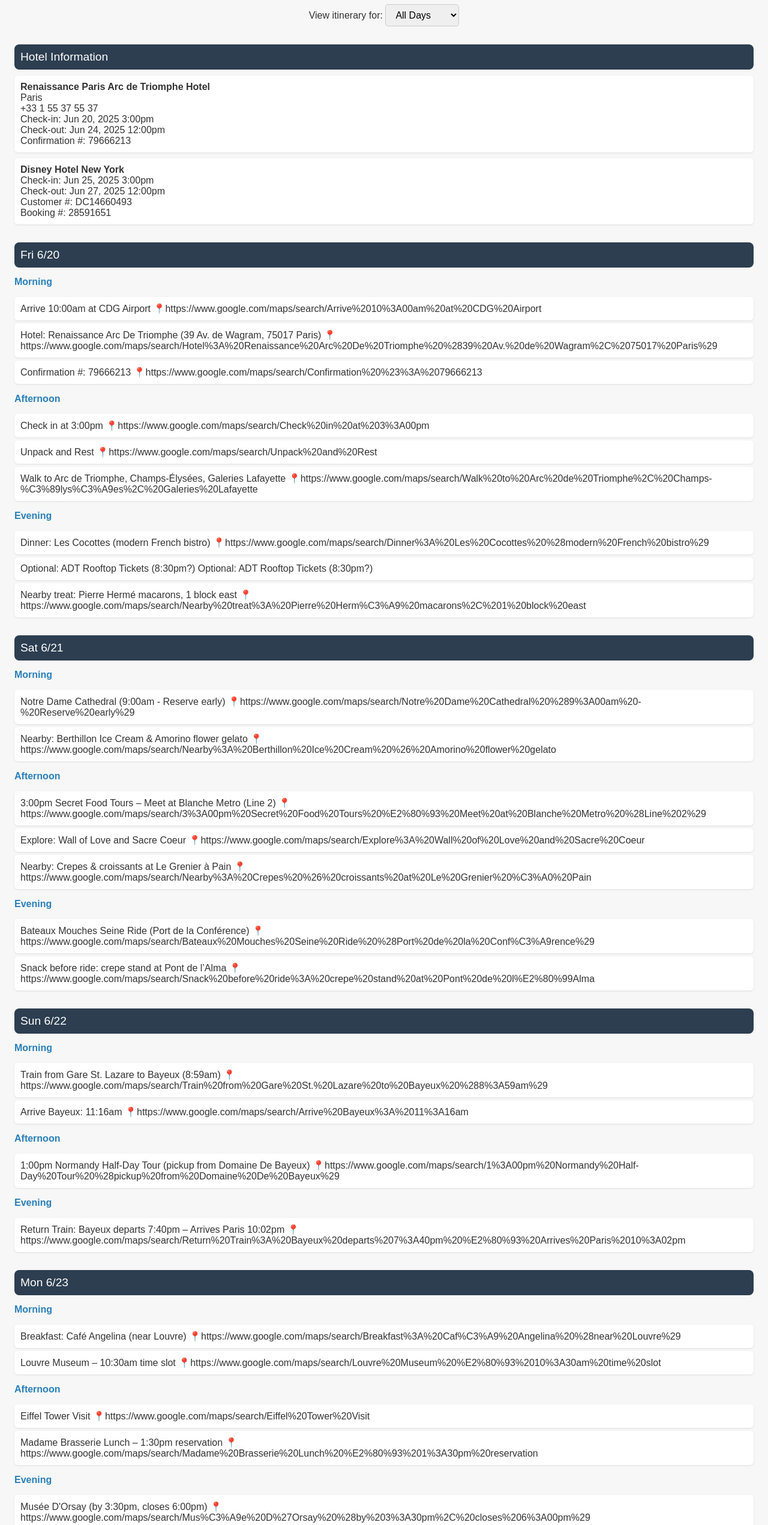
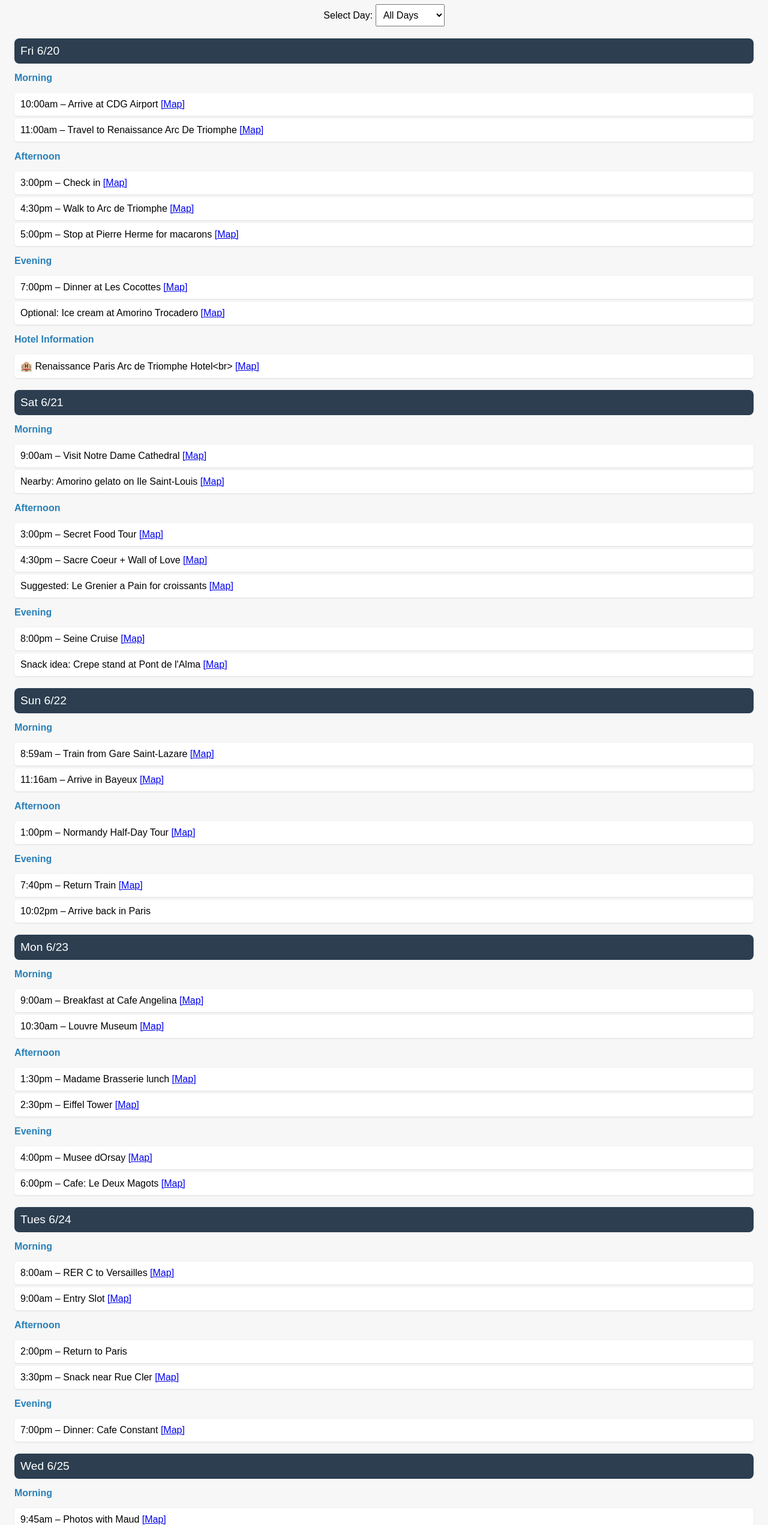
Before and after one commit to saappo/paris, a plain HTML site: page index.html in a window 1280 px wide. Shown: the part 97-2639 px from the top of the page at 60% size. Drawn offline with Linux system fonts and the light colour scheme.

Commit message:
Update index.html
final from chatgpt, still need to fix disney rides

```diff
--- a/index.html
+++ b/index.html
@@ -1,20 +1,20 @@
+
 
 <!DOCTYPE html>
 <html>
 <head>
   <meta charset="UTF-8">
-    <title>Paris Travel Itinerary</title>
+  <title>Paris Itinerary with Maps</title>
   <meta name="viewport" content="width=device-width, initial-scale=1">
   <style>
-        body { font-family: Arial, sans-serif; background: #f7f7f7; padding: 1em; color: #333; }
+    body { font-family: Arial, sans-serif; background: #f7f7f7; padding: 1em; }
     h1 { text-align: center; }
-        .dropdown { margin: 20px auto; text-align: center; }
-        select { padding: 8px 12px; font-size: 16px; border-radius: 5px; border: 1px solid #ccc; }
-        .hotel, .day { margin-top: 30px; padding: 10px; background: #2c3e50; color: white; border-radius: 8px; font-size: 1.2em; }
+    .dropdown { text-align: center; margin: 1em; }
+    select { padding: 0.5em; font-size: 1em; }
+    .day { background: #2c3e50; color: white; padding: 10px; margin-top: 20px; border-radius: 8px; font-size: 1.2em; }
     .section { margin-top: 15px; font-weight: bold; color: #2980b9; }
-        ul { list-style-type: none; padding-left: 0; }
-        li { background: white; padding: 10px; margin: 5px 0; border-radius: 6px; box-shadow: 0 1px 3px rgba(0,0,0,0.1); word-break: break-word; }
-        .hotel-info { background: white; padding: 10px; margin: 10px 0; border-radius: 6px; box-shadow: 0 1px 3px rgba(0,0,0,0.1); }
+    ul { list-style: none; padding-left: 0; }
+    li { background: #fff; padding: 10px; margin: 5px 0; border-radius: 5px; box-shadow: 0 1px 3px rgba(0,0,0,0.1); word-wrap: break-word; }
   </style>
   <script>
     function filterDays() {
@@ -31,10 +31,9 @@
   </script>
 </head>
 <body>
-    <h1>Paris Travel Itinerary</h1>
-
+  <h1>Paris Itinerary</h1>
   <div class="dropdown">
-        <label for="daySelector">View itinerary for: </label>
+    <label for="daySelector">Select Day: </label>
     <select id="daySelector" onchange="filterDays()">
       <option value="all">All Days</option>
 
@@ -57,23 +56,6 @@
     </select>
   </div>
 
-    <div class="hotel">Hotel Information</div>
-    <div class="hotel-info">
-        <strong>Renaissance Paris Arc de Triomphe Hotel</strong><br>
-        Paris<br>
-        +33 1 55 37 55 37<br>
-        Check-in: Jun 20, 2025 3:00pm<br>
-        Check-out: Jun 24, 2025 12:00pm<br>
-        Confirmation #: 79666213
-    </div>
-    <div class="hotel-info">
-        <strong>Disney Hotel New York</strong><br>
-        Check-in: Jun 25, 2025 3:00pm<br>
-        Check-out: Jun 27, 2025 12:00pm<br>
-        Customer #: DC14660493<br>
-        Booking #: 28591651
-    </div>
-
 
     <div class="day-block" data-day="Fri 6/20">
       <div class="day">Fri 6/20</div>
@@ -81,33 +63,52 @@
         <div class="section">Morning</div>
         <ul>
 
-                <li>Arrive 10:00am at CDG Airport 📍https://www.google.com/maps/search/Arrive%2010%3A00am%20at%20CDG%20Airport</li>
 
-                <li>Hotel: Renaissance Arc De Triomphe (39 Av. de Wagram, 75017 Paris) 📍https://www.google.com/maps/search/Hotel%3A%20Renaissance%20Arc%20De%20Triomphe%20%2839%20Av.%20de%20Wagram%2C%2075017%20Paris%29</li>
+              <li>10:00am – Arrive at CDG Airport <a href="https://www.google.com/maps/search/CDG%20Airport" target="_blank">[Map]</a></li>
 
-                <li>Confirmation #: 79666213 📍https://www.google.com/maps/search/Confirmation%20%23%3A%2079666213</li>
+
+
+              <li>11:00am – Travel to Renaissance Arc De Triomphe <a href="https://www.google.com/maps/search/Renaissance%20Arc%20De%20Triomphe" target="_blank">[Map]</a></li>
+
 
         </ul>
 
         <div class="section">Afternoon</div>
         <ul>
 
-                <li>Check in at 3:00pm 📍https://www.google.com/maps/search/Check%20in%20at%203%3A00pm</li>
 
-                <li>Unpack and Rest 📍https://www.google.com/maps/search/Unpack%20and%20Rest</li>
+              <li>3:00pm – Check in <a href="https://www.google.com/maps/search/Renaissance%20Arc%20De%20Triomphe" target="_blank">[Map]</a></li>
 
-                <li>Walk to Arc de Triomphe, Champs-Élysées, Galeries Lafayette 📍https://www.google.com/maps/search/Walk%20to%20Arc%20de%20Triomphe%2C%20Champs-%C3%89lys%C3%A9es%2C%20Galeries%20Lafayette</li>
+
+
+              <li>4:30pm – Walk to Arc de Triomphe <a href="https://www.google.com/maps/search/Arc%20de%20Triomphe" target="_blank">[Map]</a></li>
+
+
+
+              <li>5:00pm – Stop at Pierre Herme for macarons <a href="https://www.google.com/maps/search/Pierre%20Herme%20Champs-Elysees" target="_blank">[Map]</a></li>
+
 
         </ul>
 
         <div class="section">Evening</div>
         <ul>
 
-                <li>Dinner: Les Cocottes (modern French bistro) 📍https://www.google.com/maps/search/Dinner%3A%20Les%20Cocottes%20%28modern%20French%20bistro%29</li>
 
-                <li>Optional: ADT Rooftop Tickets (8:30pm?) Optional: ADT Rooftop Tickets (8:30pm?)</li>
+              <li>7:00pm – Dinner at Les Cocottes <a href="https://www.google.com/maps/search/Les%20Cocottes%20Eiffel%20Tower" target="_blank">[Map]</a></li>
 
-                <li>Nearby treat: Pierre Hermé macarons, 1 block east 📍https://www.google.com/maps/search/Nearby%20treat%3A%20Pierre%20Herm%C3%A9%20macarons%2C%201%20block%20east</li>
+
+
+              <li>Optional: Ice cream at Amorino Trocadero <a href="https://www.google.com/maps/search/Amorino%20Trocadero" target="_blank">[Map]</a></li>
+
+
+        </ul>
+
+        <div class="section">Hotel Information</div>
+        <ul>
+
+
+              <li>🏨 Renaissance Paris Arc de Triomphe Hotel&lt;br&gt; <a href="&lt;a href=&#39;https://www.google.com/maps/search/Renaissance%20Arc%20De%20Triomphe&#39; target=&#39;_blank&#39;&gt;39 Av. de Wagram, 75017 Paris&lt;/a&gt;&lt;br&gt;Phone: +33 1 55 37 55 37&lt;br&gt;Check-in: Jun 20, 2025 3:00pm&lt;br&gt;Check-out: Jun 24, 2025 12:00pm&lt;br&gt;Confirmation #: 79666213" target="_blank">[Map]</a></li>
+
 
         </ul>
 
@@ -119,29 +120,43 @@
         <div class="section">Morning</div>
         <ul>
 
-                <li>Notre Dame Cathedral (9:00am - Reserve early) 📍https://www.google.com/maps/search/Notre%20Dame%20Cathedral%20%289%3A00am%20-%20Reserve%20early%29</li>
 
-                <li>Nearby: Berthillon Ice Cream & Amorino flower gelato 📍https://www.google.com/maps/search/Nearby%3A%20Berthillon%20Ice%20Cream%20%26%20Amorino%20flower%20gelato</li>
+              <li>9:00am – Visit Notre Dame Cathedral <a href="https://www.google.com/maps/search/Notre%20Dame%20Paris" target="_blank">[Map]</a></li>
+
+
+
+              <li>Nearby: Amorino gelato on Ile Saint-Louis <a href="https://www.google.com/maps/search/Amorino%20Notre%20Dame%20Paris" target="_blank">[Map]</a></li>
+
 
         </ul>
 
         <div class="section">Afternoon</div>
         <ul>
 
-                <li>3:00pm Secret Food Tours – Meet at Blanche Metro (Line 2) 📍https://www.google.com/maps/search/3%3A00pm%20Secret%20Food%20Tours%20%E2%80%93%20Meet%20at%20Blanche%20Metro%20%28Line%202%29</li>
 
-                <li>Explore: Wall of Love and Sacre Coeur 📍https://www.google.com/maps/search/Explore%3A%20Wall%20of%20Love%20and%20Sacre%20Coeur</li>
+              <li>3:00pm – Secret Food Tour <a href="https://www.google.com/maps/search/Blanche%20Metro%20Paris" target="_blank">[Map]</a></li>
 
-                <li>Nearby: Crepes & croissants at Le Grenier à Pain 📍https://www.google.com/maps/search/Nearby%3A%20Crepes%20%26%20croissants%20at%20Le%20Grenier%20%C3%A0%20Pain</li>
+
+
+              <li>4:30pm – Sacre Coeur + Wall of Love <a href="https://www.google.com/maps/search/Sacre%20Coeur" target="_blank">[Map]</a></li>
+
+
+
+              <li>Suggested: Le Grenier a Pain for croissants <a href="https://www.google.com/maps/search/Le%20Grenier%20a%20Pain%20Montmartre" target="_blank">[Map]</a></li>
+
 
         </ul>
 
         <div class="section">Evening</div>
         <ul>
 
-                <li>Bateaux Mouches Seine Ride (Port de la Conférence) 📍https://www.google.com/maps/search/Bateaux%20Mouches%20Seine%20Ride%20%28Port%20de%20la%20Conf%C3%A9rence%29</li>
 
-                <li>Snack before ride: crepe stand at Pont de l’Alma 📍https://www.google.com/maps/search/Snack%20before%20ride%3A%20crepe%20stand%20at%20Pont%20de%20l%E2%80%99Alma</li>
+              <li>8:00pm – Seine Cruise <a href="https://www.google.com/maps/search/Port%20de%20la%20Conference" target="_blank">[Map]</a></li>
+
+
+
+              <li>Snack idea: Crepe stand at Pont de l&#39;Alma <a href="https://www.google.com/maps/search/Pont%20de%20l%20Alma%20Paris" target="_blank">[Map]</a></li>
+
 
         </ul>
 
@@ -153,23 +168,35 @@
         <div class="section">Morning</div>
         <ul>
 
-                <li>Train from Gare St. Lazare to Bayeux (8:59am) 📍https://www.google.com/maps/search/Train%20from%20Gare%20St.%20Lazare%20to%20Bayeux%20%288%3A59am%29</li>
 
-                <li>Arrive Bayeux: 11:16am 📍https://www.google.com/maps/search/Arrive%20Bayeux%3A%2011%3A16am</li>
+              <li>8:59am – Train from Gare Saint-Lazare <a href="https://www.google.com/maps/search/Gare%20Saint-Lazare" target="_blank">[Map]</a></li>
+
+
+
+              <li>11:16am – Arrive in Bayeux <a href="https://www.google.com/maps/search/Bayeux%20Station" target="_blank">[Map]</a></li>
+
 
         </ul>
 
         <div class="section">Afternoon</div>
         <ul>
 
-                <li>1:00pm Normandy Half-Day Tour (pickup from Domaine De Bayeux) 📍https://www.google.com/maps/search/1%3A00pm%20Normandy%20Half-Day%20Tour%20%28pickup%20from%20Domaine%20De%20Bayeux%29</li>
+
+              <li>1:00pm – Normandy Half-Day Tour <a href="https://www.google.com/maps/search/Domaine%20De%20Bayeux" target="_blank">[Map]</a></li>
+
 
         </ul>
 
         <div class="section">Evening</div>
         <ul>
 
-                <li>Return Train: Bayeux departs 7:40pm – Arrives Paris 10:02pm 📍https://www.google.com/maps/search/Return%20Train%3A%20Bayeux%20departs%207%3A40pm%20%E2%80%93%20Arrives%20Paris%2010%3A02pm</li>
+
+              <li>7:40pm – Return Train <a href="https://www.google.com/maps/search/Bayeux%20Station" target="_blank">[Map]</a></li>
+
+
+
+              <li>10:02pm – Arrive back in Paris</li>
+
 
         </ul>
 
@@ -181,27 +208,39 @@
         <div class="section">Morning</div>
         <ul>
 
-                <li>Breakfast: Café Angelina (near Louvre) 📍https://www.google.com/maps/search/Breakfast%3A%20Caf%C3%A9%20Angelina%20%28near%20Louvre%29</li>
 
-                <li>Louvre Museum – 10:30am time slot 📍https://www.google.com/maps/search/Louvre%20Museum%20%E2%80%93%2010%3A30am%20time%20slot</li>
+              <li>9:00am – Breakfast at Cafe Angelina <a href="https://www.google.com/maps/search/Cafe%20Angelina%20Paris" target="_blank">[Map]</a></li>
+
+
+
+              <li>10:30am – Louvre Museum <a href="https://www.google.com/maps/search/Louvre%20Museum" target="_blank">[Map]</a></li>
+
 
         </ul>
 
         <div class="section">Afternoon</div>
         <ul>
 
-                <li>Eiffel Tower Visit 📍https://www.google.com/maps/search/Eiffel%20Tower%20Visit</li>
 
-                <li>Madame Brasserie Lunch – 1:30pm reservation 📍https://www.google.com/maps/search/Madame%20Brasserie%20Lunch%20%E2%80%93%201%3A30pm%20reservation</li>
+              <li>1:30pm – Madame Brasserie lunch <a href="https://www.google.com/maps/search/Madame%20Brasserie%20Eiffel%20Tower" target="_blank">[Map]</a></li>
+
+
+
+              <li>2:30pm – Eiffel Tower <a href="https://www.google.com/maps/search/Eiffel%20Tower%20Paris" target="_blank">[Map]</a></li>
+
 
         </ul>
 
         <div class="section">Evening</div>
         <ul>
 
-                <li>Musée D'Orsay (by 3:30pm, closes 6:00pm) 📍https://www.google.com/maps/search/Mus%C3%A9e%20D%27Orsay%20%28by%203%3A30pm%2C%20closes%206%3A00pm%29</li>
 
-                <li>Nearby: Le Deux Magots (historic café, 15 min walk) 📍https://www.google.com/maps/search/Nearby%3A%20Le%20Deux%20Magots%20%28historic%20caf%C3%A9%2C%2015%20min%20walk%29</li>
+              <li>4:00pm – Musee dOrsay <a href="https://www.google.com/maps/search/Musee%20dOrsay" target="_blank">[Map]</a></li>
+
+
+
+              <li>6:00pm – Cafe: Le Deux Magots <a href="https://www.google.com/maps/search/Le%20Deux%20Magots%20Paris" target="_blank">[Map]</a></li>
+
 
         </ul>
 
@@ -213,27 +252,35 @@
         <div class="section">Morning</div>
         <ul>
 
-                <li>Versailles Day Trip – RER C to Château Rive Gauche 📍https://www.google.com/maps/search/Versailles%20Day%20Trip%20%E2%80%93%20RER%20C%20to%20Ch%C3%A2teau%20Rive%20Gauche</li>
 
-                <li>9:00am Entry Slot 📍https://www.google.com/maps/search/9%3A00am%20Entry%20Slot</li>
+              <li>8:00am – RER C to Versailles <a href="https://www.google.com/maps/search/Versailles%20Chateau%20Rive%20Gauche" target="_blank">[Map]</a></li>
+
+
+
+              <li>9:00am – Entry Slot <a href="https://www.google.com/maps/search/Palace%20of%20Versailles" target="_blank">[Map]</a></li>
+
 
         </ul>
 
         <div class="section">Afternoon</div>
         <ul>
 
-                <li>Return to Paris by 2:00pm 📍https://www.google.com/maps/search/Return%20to%20Paris%20by%202%3A00pm</li>
 
-                <li>Rest at Hotel / Optional walk 📍https://www.google.com/maps/search/Rest%20at%20Hotel%20/%20Optional%20walk</li>
+              <li>2:00pm – Return to Paris</li>
+
+
+
+              <li>3:30pm – Snack near Rue Cler <a href="https://www.google.com/maps/search/Rue%20Cler%20Paris" target="_blank">[Map]</a></li>
+
 
         </ul>
 
         <div class="section">Evening</div>
         <ul>
 
-                <li>Musee D'Orsay revisit if missed 📍https://www.google.com/maps/search/Musee%20D%27Orsay%20revisit%20if%20missed</li>
 
-                <li>Dinner: Café Constant or Creperie near Rue Cler 📍https://www.google.com/maps/search/Dinner%3A%20Caf%C3%A9%20Constant%20or%20Creperie%20near%20Rue%20Cler</li>
+              <li>7:00pm – Dinner: Cafe Constant <a href="https://www.google.com/maps/search/Cafe%20Constant%20Paris" target="_blank">[Map]</a></li>
+
 
         </ul>
 
@@ -245,27 +292,40 @@
         <div class="section">Morning</div>
         <ul>
 
-                <li>9:45am Photoshoot with Maud – Trocadéro area 📍https://www.google.com/maps/search/9%3A45am%20Photoshoot%20with%20Maud%20%E2%80%93%20Trocad%C3%A9ro%20area</li>
+
+              <li>9:45am – Photos with Maud <a href="https://www.google.com/maps/search/Trocadero%20Paris" target="_blank">[Map]</a></li>
+
 
         </ul>
 
         <div class="section">Afternoon</div>
         <ul>
 
-                <li>Check-in Disney Hotel New York 📍https://www.google.com/maps/search/Check-in%20Disney%20Hotel%20New%20York</li>
 
-                <li>Disneyland Park – early afternoon entry 📍https://www.google.com/maps/search/Disneyland%20Park%20%E2%80%93%20early%20afternoon%20entry</li>
+              <li>12:00pm – Travel to Disney Hotel <a href="https://www.google.com/maps/search/Disney%20Hotel%20New%20York%20Paris" target="_blank">[Map]</a></li>
 
-                <li>Lunch: Walt's (11:45am reservation) 📍https://www.google.com/maps/search/Lunch%3A%20Walt%27s%20%2811%3A45am%20reservation%29</li>
+
+
+              <li>3:00pm – Check-in</li>
+
 
         </ul>
 
         <div class="section">Evening</div>
         <ul>
 
-                <li>Dinner: Auberge de Cendrillon – 3:30pm or 6:30pm options 📍https://www.google.com/maps/search/Dinner%3A%20Auberge%20de%20Cendrillon%20%E2%80%93%203%3A30pm%20or%206%3A30pm%20options</li>
 
-                <li>Park closes: 10:40pm 📍https://www.google.com/maps/search/Park%20closes%3A%2010%3A40pm</li>
+              <li>6:30pm – Dinner at Walt&#39;s <a href="https://www.google.com/maps/search/Walt%20Disneyland%20Paris" target="_blank">[Map]</a></li>
+
+
+        </ul>
+
+        <div class="section">Hotel Information</div>
+        <ul>
+
+
+              <li>🏨 Disney Hotel New York – The Art of Marvel&lt;br&gt; <a href="&lt;a href=&#39;https://www.google.com/maps/search/Disney%20Hotel%20New%20York%20Paris&#39; target=&#39;_blank&#39;&gt;Disneyland Paris&lt;/a&gt;&lt;br&gt;Check-in: Jun 25, 2025 3:00pm&lt;br&gt;Check-out: Jun 27, 2025 12:00pm&lt;br&gt;Customer #: DC14660493&lt;br&gt;Booking #: 28591651" target="_blank">[Map]</a></li>
+
 
         </ul>
 
@@ -277,25 +337,64 @@
         <div class="section">Morning</div>
         <ul>
 
-                <li>Both Parks – Magic Hours 8:30am 📍https://www.google.com/maps/search/Both%20Parks%20%E2%80%93%20Magic%20Hours%208%3A30am</li>
+
+              <li>8:30am – Magic Hours begin <a href="https://www.google.com/maps/search/Disneyland%20Paris%20Entrance" target="_blank">[Map]</a></li>
+
 
         </ul>
 
         <div class="section">Afternoon</div>
         <ul>
 
-                <li>Lunch: Walt’s or Casey’s Corner 📍https://www.google.com/maps/search/Lunch%3A%20Walt%E2%80%99s%20or%20Casey%E2%80%99s%20Corner</li>
 
-                <li>Snacks: March Hare ice cream, Liberty Arcade treats 📍https://www.google.com/maps/search/Snacks%3A%20March%20Hare%20ice%20cream%2C%20Liberty%20Arcade%20treats</li>
+              <li>12:30pm – Lunch at March Hare or Casey&#39;s Corner <a href="https://www.google.com/maps/search/March%20Hare%20Refreshments%20Disneyland%20Paris" target="_blank">[Map]</a></li>
+
 
         </ul>
 
         <div class="section">Evening</div>
         <ul>
 
-                <li>Dinner: Manhattan Restaurant (21:00 reservation) 📍https://www.google.com/maps/search/Dinner%3A%20Manhattan%20Restaurant%20%2821%3A00%20reservation%29</li>
 
-                <li>Return to hotel and pack 📍https://www.google.com/maps/search/Return%20to%20hotel%20and%20pack</li>
+              <li>9:00pm – Dinner at Manhattan Restaurant <a href="https://www.google.com/maps/search/Manhattan%20Restaurant%20Disneyland%20Paris" target="_blank">[Map]</a></li>
+
+
+        </ul>
+
+        <div class="section">Disney Ride Strategy</div>
+        <ul>
+
+
+              <li>
+&lt;div class=&#39;section&#39;&gt;Disney Ride Strategy&lt;/div&gt;
+&lt;table style=&#34;width:100%; border-collapse: collapse; margin: 10px 0;&#34;&gt;
+&lt;thead style=&#34;background-color:#e0e0e0;&#34;&gt;
+&lt;tr&gt;
+&lt;th style=&#34;text-align:left; padding: 8px; border: 1px solid #ccc;&#34;&gt;Park&lt;/th&gt;
+&lt;th style=&#34;text-align:left; padding: 8px; border: 1px solid #ccc;&#34;&gt;Ride&lt;/th&gt;
+&lt;th style=&#34;text-align:left; padding: 8px; border: 1px solid #ccc;&#34;&gt;Notes&lt;/th&gt;
+&lt;/tr&gt;
+&lt;/thead&gt;
+&lt;tbody&gt;
+&lt;tr&gt;&lt;td&gt;Walt Disney Studios&lt;/td&gt;&lt;td&gt;Tower of Terror&lt;/td&gt;&lt;td&gt;Start with Crush’s Coaster – This ride has notoriously long lines, so hitting it first thing in the morning is ideal.&lt;/td&gt;&lt;/tr&gt;
+&lt;tr&gt;&lt;td&gt;Walt Disney Studios&lt;/td&gt;&lt;td&gt;Crush&#39;s Coaster&lt;/td&gt;&lt;td&gt;1. Move to Ratatouille: The Adventure – Since it’s nearby, you can quickly check it off your list.&lt;/td&gt;&lt;/tr&gt;
+&lt;tr&gt;&lt;td&gt;Walt Disney Studios&lt;/td&gt;&lt;td&gt;Ratatouille&lt;/td&gt;&lt;td&gt;2. Head to Avengers Assemble: Flight Force – A thrilling coaster that’s worth the adventure.&lt;/td&gt;&lt;/tr&gt;
+&lt;tr&gt;&lt;td&gt;Walt Disney Studios&lt;/td&gt;&lt;td&gt;Avengers Assemble&lt;/td&gt;&lt;td&gt;3. Swing over to Spider-Man W.E.B. Adventure – Another Marvel attraction that’s close by.&lt;/td&gt;&lt;/tr&gt;
+&lt;tr&gt;&lt;td&gt;Walt Disney Studios&lt;/td&gt;&lt;td&gt;Spider Man&lt;/td&gt;&lt;td&gt;4. Tower of Terror – A classic Disney thrill ride that usually has a steady queue.&lt;/td&gt;&lt;/tr&gt;
+&lt;tr&gt;&lt;td&gt;Walt Disney Studios&lt;/td&gt;&lt;td&gt;RC Racer&lt;/td&gt;&lt;td&gt;5. RC Racer – A high-speed attraction that’s fun but can have long waits.&lt;/td&gt;&lt;/tr&gt;
+&lt;tr&gt;&lt;td&gt;Walt Disney Studios&lt;/td&gt;&lt;td&gt;Toy Soldiers Parachute Drop&lt;/td&gt;&lt;td&gt;6. End with Toy Soldiers Parachute Drop – Since it’s near RC Racer, it’s a great way to wrap up your route.&lt;/td&gt;&lt;/tr&gt;
+&lt;tr&gt;&lt;td&gt;Disneyland Park&lt;/td&gt;&lt;td&gt;Big Thunder Mountain&lt;/td&gt;&lt;td&gt;Start with Hyperspace Mountain – This ride tends to have long lines, so hitting it first thing in the morning is ideal.&lt;/td&gt;&lt;/tr&gt;
+&lt;tr&gt;&lt;td&gt;Disneyland Park&lt;/td&gt;&lt;td&gt;Phantom Manor&lt;/td&gt;&lt;td&gt;1. Move to Star Tours – Since it’s nearby, you can quickly check it off your list.&lt;/td&gt;&lt;/tr&gt;
+&lt;tr&gt;&lt;td&gt;Disneyland Park&lt;/td&gt;&lt;td&gt;Pirates of the Caribbean&lt;/td&gt;&lt;td&gt;2. Buzz Lightyear Laser Blast – Another Tomorrowland attraction that’s close by.&lt;/td&gt;&lt;/tr&gt;
+&lt;tr&gt;&lt;td&gt;Disneyland Park&lt;/td&gt;&lt;td&gt;Indiana Jones&lt;/td&gt;&lt;td&gt;3. Head to Peter Pan’s Flight – This ride often has long waits, so getting to it earlier is best.&lt;/td&gt;&lt;/tr&gt;
+&lt;tr&gt;&lt;td&gt;Disneyland Park&lt;/td&gt;&lt;td&gt;Peter Pan&#39;s Flight&lt;/td&gt;&lt;td&gt;4. Pirates of the Caribbean – A classic attraction that usually has a steady queue.&lt;/td&gt;&lt;/tr&gt;
+&lt;tr&gt;&lt;td&gt;Disneyland Park&lt;/td&gt;&lt;td&gt;Hyperspace Mountain&lt;/td&gt;&lt;td&gt;5. Indiana Jones and the Temple of Peril – A thrilling coaster that’s worth the adventure.&lt;/td&gt;&lt;/tr&gt;
+&lt;tr&gt;&lt;td&gt;Disneyland Park&lt;/td&gt;&lt;td&gt;Star Tours&lt;/td&gt;&lt;td&gt;6. Big Thunder Mountain – One of the most popular rides, so aim for a time when the queue isn’t too long.&lt;/td&gt;&lt;/tr&gt;
+&lt;tr&gt;&lt;td&gt;Disneyland Park&lt;/td&gt;&lt;td&gt;Buzz Lightyear&lt;/td&gt;&lt;td&gt;7. End with Phantom Manor – Since it’s near Big Thunder Mountain, it’s a great way to wrap up your route.&lt;/td&gt;&lt;/tr&gt;
+&lt;/tbody&gt;
+&lt;/table&gt;
+</li>
+
 
         </ul>
 
@@ -307,18 +406,22 @@
         <div class="section">Morning</div>
         <ul>
 
-                <li>Check out of Disney Hotel 📍https://www.google.com/maps/search/Check%20out%20of%20Disney%20Hotel</li>
 
-                <li>Transfer RER A -> RER B to CDG 📍https://www.google.com/maps/search/Transfer%20RER%20A%20-%3E%20RER%20B%20to%20CDG</li>
+              <li>8:00am – Check out of Disney Hotel <a href="https://www.google.com/maps/search/Disney%20Hotel%20New%20York%20Paris" target="_blank">[Map]</a></li>
+
+
+
+              <li>9:00am – RER A &gt; RER B to CDG <a href="https://www.google.com/maps/search/CDG%20Airport" target="_blank">[Map]</a></li>
+
 
         </ul>
 
         <div class="section">Afternoon</div>
         <ul>
 
-                <li>Flight AA 49 – 11:00am departure 📍https://www.google.com/maps/search/Flight%20AA%2049%20%E2%80%93%2011%3A00am%20departure</li>
 
-                <li>Arrive home 2:25pm 📍https://www.google.com/maps/search/Arrive%20home%202%3A25pm</li>
+              <li>11:00am – Flight AA49 departs</li>
+
 
         </ul>
 
```
Lines whose indentation alone changed are shown as unchanged.
